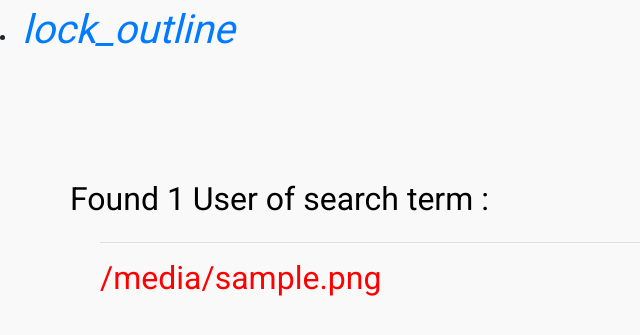
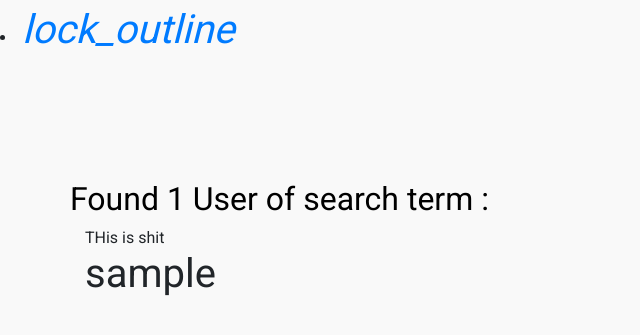
Before and after one commit to TonyKioko/Instagram, a Django app: template app/templates/search.html in a window 1280 px wide. Shown: the top 335 px of the page, without its empty margins (0-640 px from the left). Run offline with Django 3.2, Linux system fonts and the light colour scheme; tables that the repository leaves empty hold one stand-in row (values such as "Sample post"); the template is opened without the code that fills it: values that come from a table or form of the project are taken from there, most other values are stand-ins (such as "Sample title", 1, 10 or a date in 2020); some libraries are stand-ins or nearby versions.

Commit message:
fixing users search

```diff
--- a/app/templates/search.html
+++ b/app/templates/search.html
@@ -13,19 +13,11 @@
 
   </div>
 
-  <div class="container">
+THis is shit
+{% for user in found_users%}
+<h1>{{user.user.username}}</h1>
+{%endfor%}
 
-  <!-- {% if images %} -->
-<hr>
-    {% for user in found_users %}
-
-
-          <h2 style="color:red">{{user.user.Profile.profilePhoto}}</h2>
-
-
-
-    {% endfor %}
-  <!-- {% endif %} -->
   </div>
 </div>
 {% endblock %}
```
